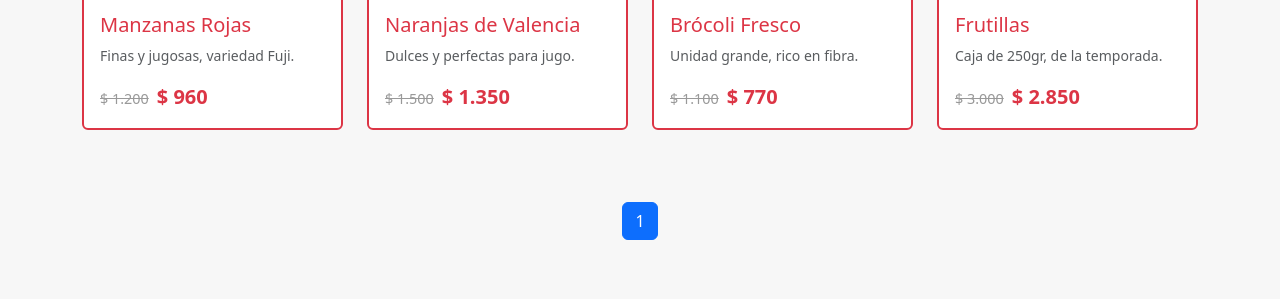
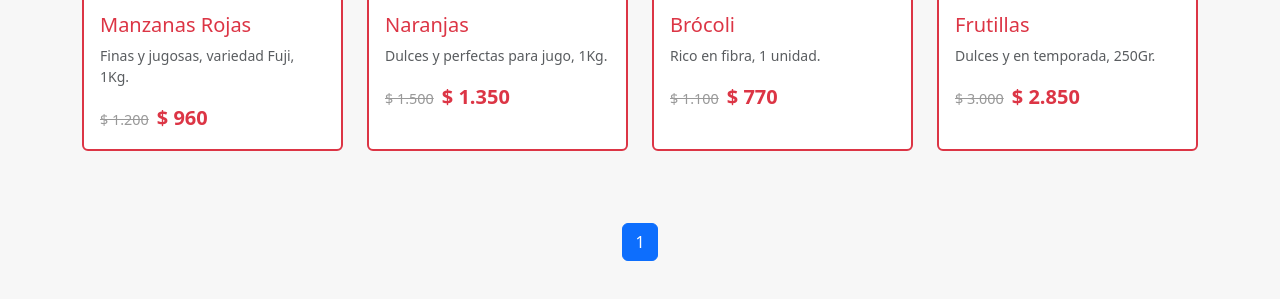
Before and after one commit to Rocio114/taiga, a plain HTML site: page promociones.html in a window 1280 px wide. Shown: the part 311-610 px from the top of the page. Drawn offline with nearby package versions, Linux system fonts and the light colour scheme.

Commit message:
Update promociones.html

```diff
--- a/promociones.html
+++ b/promociones.html
@@ -197,10 +197,10 @@
 
     // Datos de simulación con descuentos
     const promoProducts = [
-        { id: 1, name: "Manzanas Rojas", desc: "Finas y jugosas, variedad Fuji.", price: 1200, discount: 20 },
-        { id: 3, name: "Naranjas de Valencia", desc: "Dulces y perfectas para jugo.", price: 1500, discount: 10 },
-        { id: 8, name: "Brócoli Fresco", desc: "Unidad grande, rico en fibra.", price: 1100, discount: 30 },
-        { id: 14, name: "Frutillas", desc: "Caja de 250gr, de la temporada.", price: 3000, discount: 5 }
+        { id: 1, name: "Manzanas Rojas", desc: "Finas y jugosas, variedad Fuji, 1Kg.", price: 1200, discount: 20 },
+        { id: 3, name: "Naranjas", desc: "Dulces y perfectas para jugo, 1Kg.", price: 1500, discount: 10 },
+        { id: 8, name: "Brócoli", desc: "Rico en fibra, 1 unidad.", price: 1100, discount: 30 },
+        { id: 14, name: "Frutillas", desc: "Dulces y en temporada, 250Gr.", price: 3000, discount: 5 }
     ];
 
     const ITEMS_PER_PAGE = 8;
```
